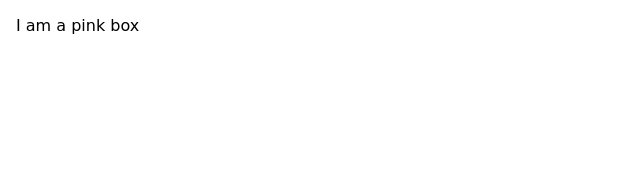
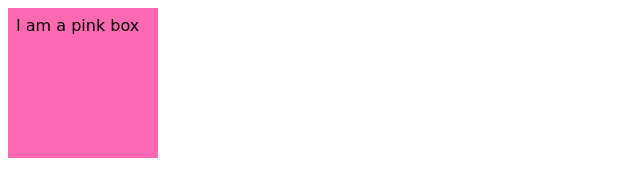
Before and after one commit to YannicWoywod/web-challenges, a website: page css-basics/css-basics_pink-box/index.html in a window 1280 px wide. Shown: the whole page, without its empty margins (0-640 px from the left). Drawn offline with Linux system fonts and the light colour scheme.

Commit message:
add background color

```diff
--- a/css-basics/css-basics_pink-box/css/styles.css
+++ b/css-basics/css-basics_pink-box/css/styles.css
@@ -17,7 +17,7 @@ div {
   height: 150px;
   width: 150px;
   /* Make the background color "hotpink". */
-
+  background-color: hotpink;
   /* Make the text color "white". */
 
   /* Can you give the box round edges with a radius of 8px? */
```
